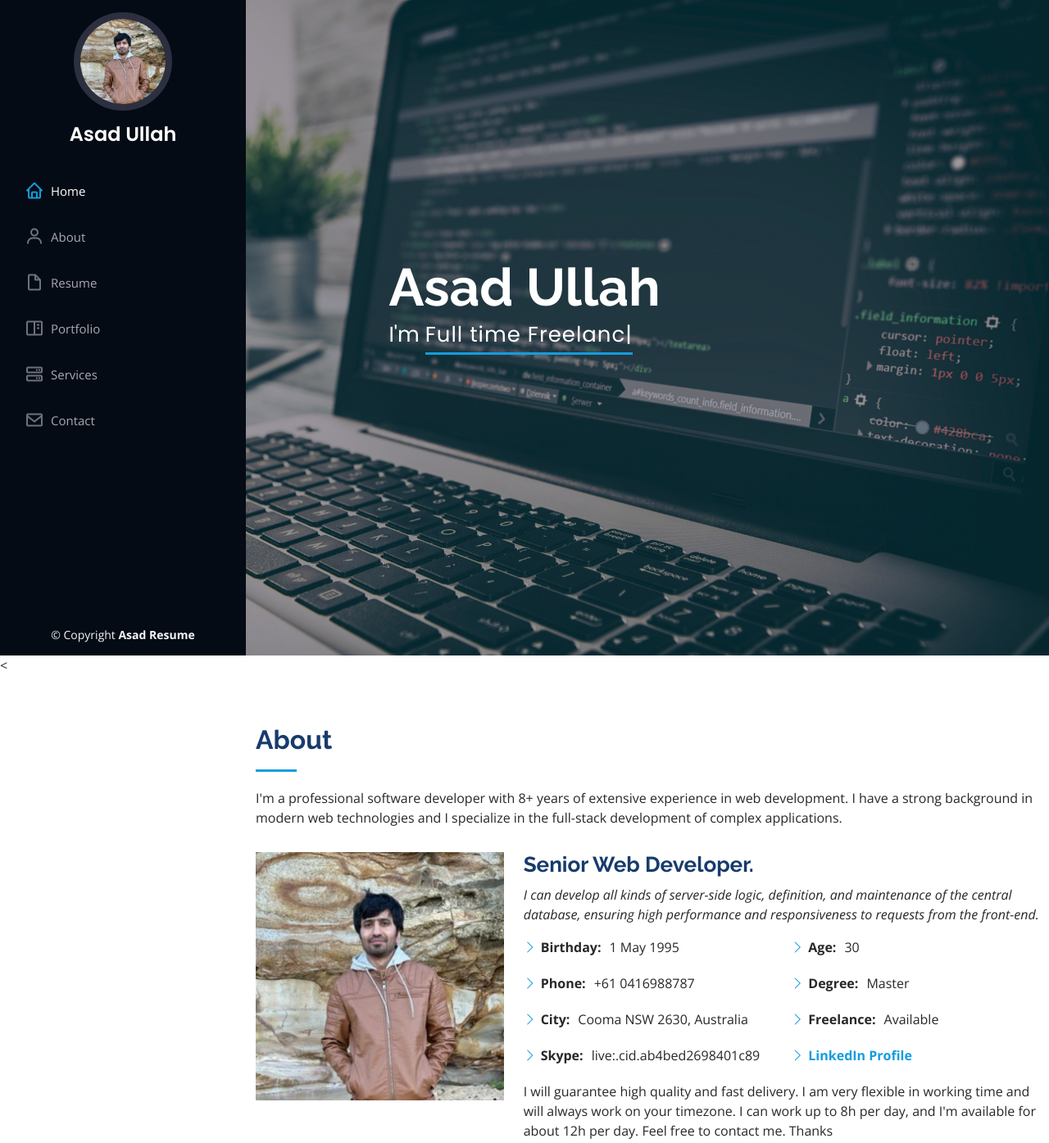
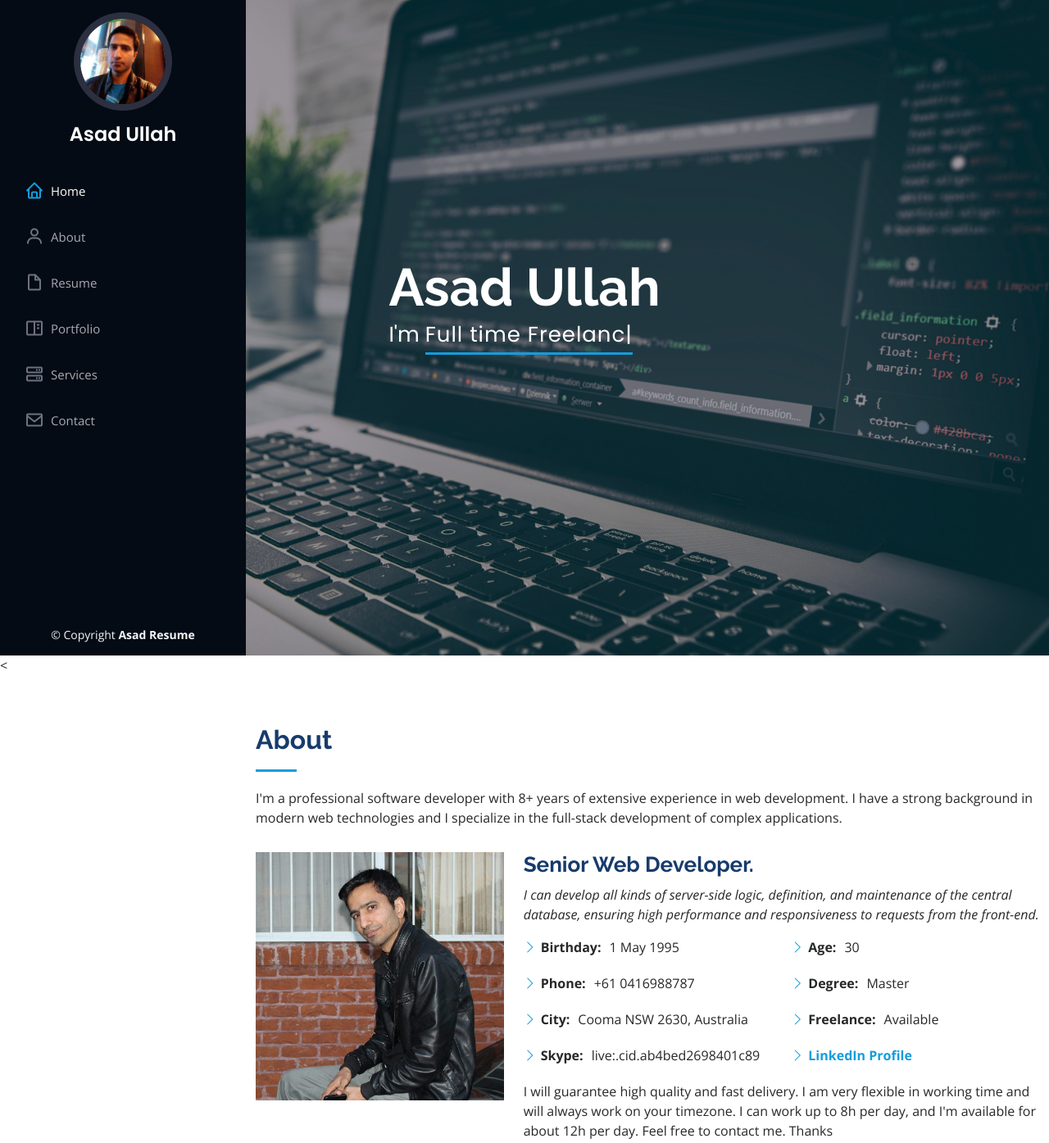
Before and after one commit to Senior-dev-523/Resume-HTML-Static, a plain HTML site: page index.html in a window 1280 px wide. Shown: the top 1395 px of the page at 82% size. Drawn offline with nearby package versions, Linux system fonts and the light colour scheme.

Commit message:
updated profile image

```diff
--- a/index.html
+++ b/index.html
@@ -40,7 +40,7 @@
     <div class="d-flex flex-column">
 
       <div class="profile">
-        <img src="assets/img/bb.jpeg" alt="" class="img-fluid rounded-circle">
+        <img src="assets/img/profile-image.jpg" alt="" class="img-fluid rounded-circle">
         <h1 class="text-light"><a href="index.html">Asad Ullah</a></h1>
         <!-- <div class="social-links mt-3 text-center">
           <a href="#" class="twitter"><i class="bx bxl-twitter"></i></a>
@@ -89,7 +89,7 @@
 
         <div class="row">
           <div class="col-lg-4" data-aos="fade-right">
-            <img src="assets/img/bb.jpeg" class="img-fluid" alt="">
+            <img src="assets/img/image-1.jpg" class="img-fluid" alt="">
           </div>
           <div class="col-lg-8 pt-4 pt-lg-0 content" data-aos="fade-left">
             <h3>Senior Web Developer.</h3>
```
Also changed, not shown: assets/img/1.jpg (added), assets/img/2.jpg (added), assets/img/3.jpg (added), assets/img/image-1.jpg (added), assets/img/profile-image.jpg (added).
